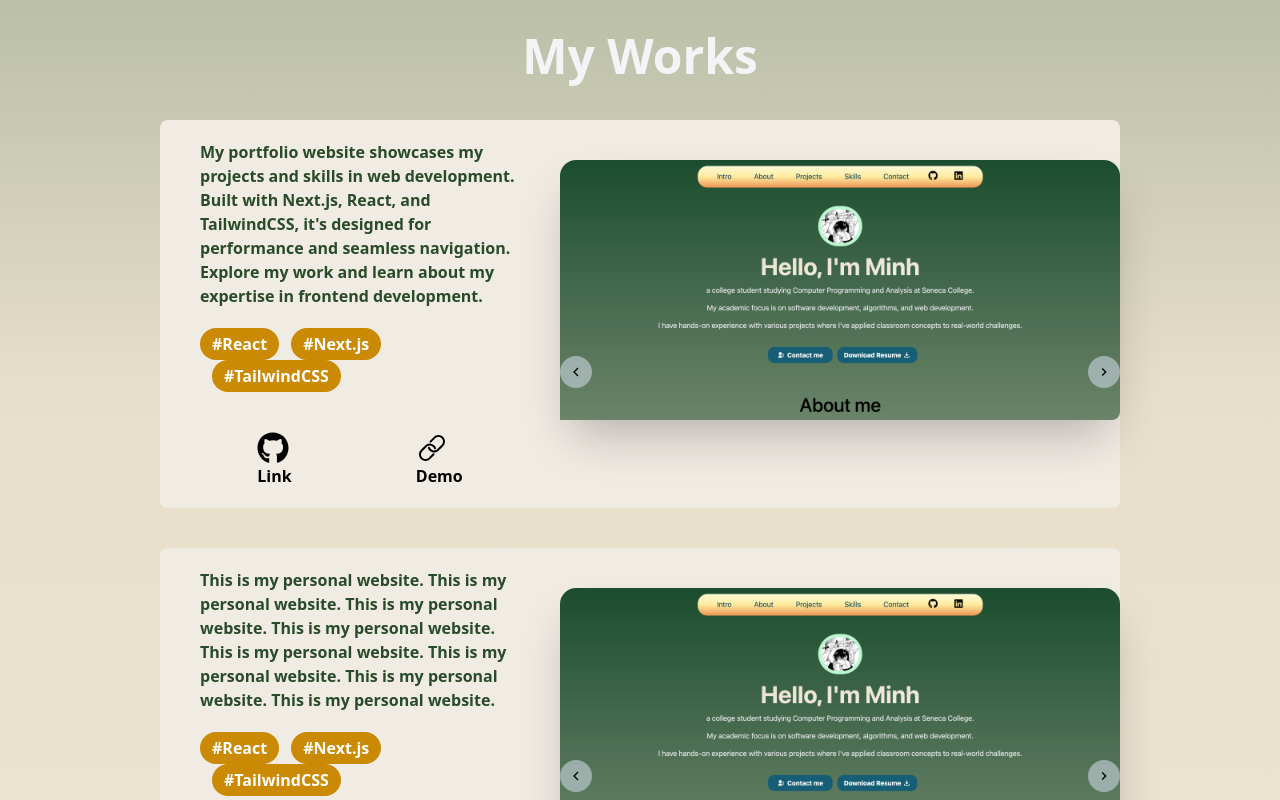
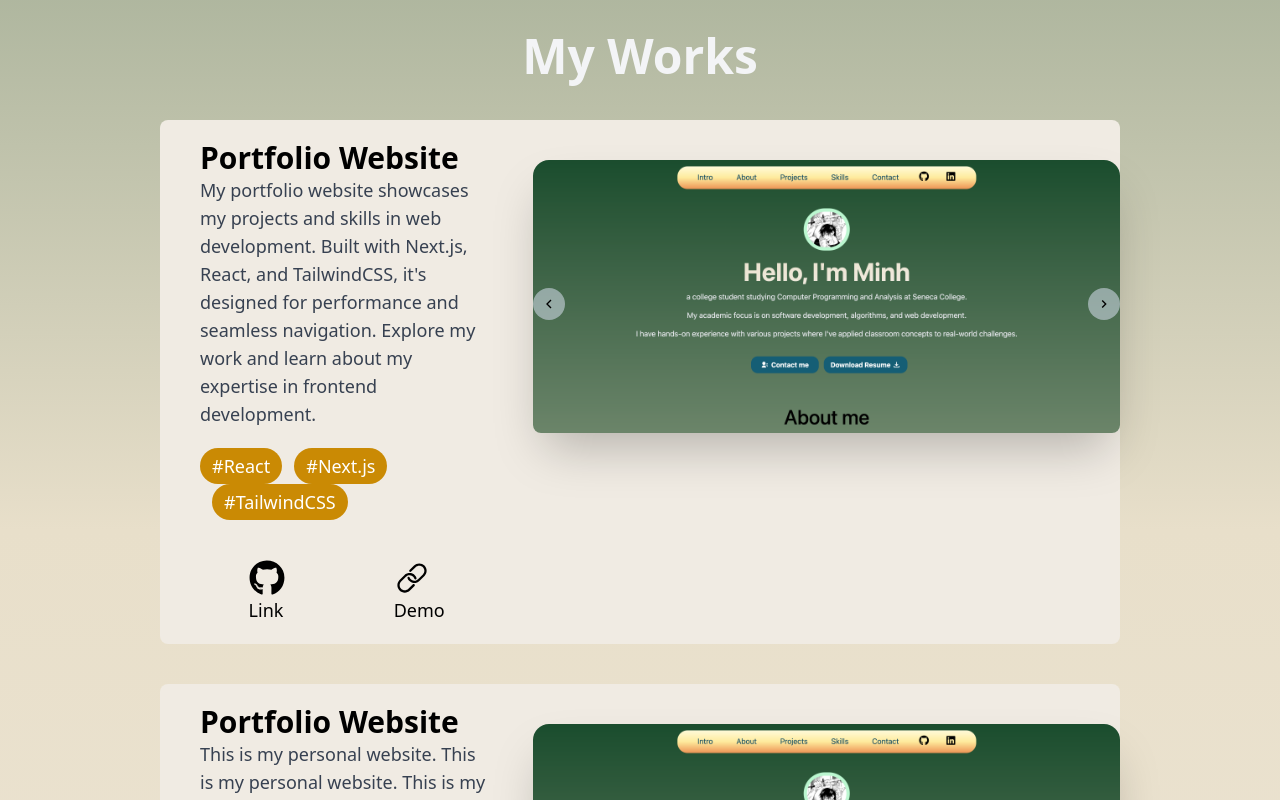
Before and after one commit to MinhPhamLapTrinh/NEXT-PORTFOLIO, a Next.js app: page / in a window 1280 px wide. Shown: the part 1400-2200 px from the top of the page. Built offline with nearby package versions, Linux system fonts and the light colour scheme.

Commit message:
fix the pictures in project component

```diff
--- a/components/Project.js
+++ b/components/Project.js
@@ -32,7 +32,8 @@ export default function Project() {
               key={idx}
               className="flex flex-col md:flex-row md:justify-around bg-[#F0EBE3] rounded-lg md:w-3/4 w-full"
             >
-              <div className="flex flex-col px-10 text-md text-[#294B29] font-bold py-5 md:w-1/2 w-full">
+              <div className="flex flex-col px-10 text-lg text-gray-700 py-5 md:w-1/2 w-full">
+                <span className="text-3xl font-bold text-black">{project.title}</span>
                 {project.description}
                 <ul className="flex flex-wrap justify-between md:justify-start pt-5 space-x-3">
                   {project.tags.map((tag, index) => (
@@ -54,13 +55,13 @@ export default function Project() {
                   </a>
                 </div>
               </div>
-              <div className="relative">
+              <div className="relative h-80">
                 <Image
                   src={project.image[nextImg]}
-                  width="700"
-                  height="400"
+                  width="800"
+                  height="300"
                   alt="pics"
-                  className="shadow-2xl rounded-t-2xl rounded-br-lg mt-10 object-cover"
+                  className="shadow-2xl rounded-t-2xl rounded-lg mt-10 object-cover"
                 />
                 <div className="absolute md:bottom-20 bottom-10 pb-10 left-0 flex items-center">
                   <button
--- a/components/ProjectList.js
+++ b/components/ProjectList.js
@@ -3,6 +3,7 @@ import personalWeb2 from "../public/personal-web/personal-web-2.png";
 import personalWeb3 from "../public/personal-web/personal-web-3.png";
 export const projectList = [
   {
+    title:"Portfolio Website",
     description:
       "My portfolio website showcases my projects and skills in web development. Built with Next.js, React, and TailwindCSS, it's designed for performance and seamless navigation. Explore my work and learn about my expertise in frontend development.",
     link: "https://github.com/MinhPhamLapTrinh/NEXT-PORTFOLIO",
@@ -11,6 +12,7 @@ export const projectList = [
     image: [personalWeb1, personalWeb2, personalWeb3],
   },
   {
+    title:"Portfolio Website",
     description:
       "This is my personal website. This is my personal website. This is my personal website. This is my personal website. This is my personal website. This is my personal website. This is my personal website. This is my personal website.",
     link: "",
```
